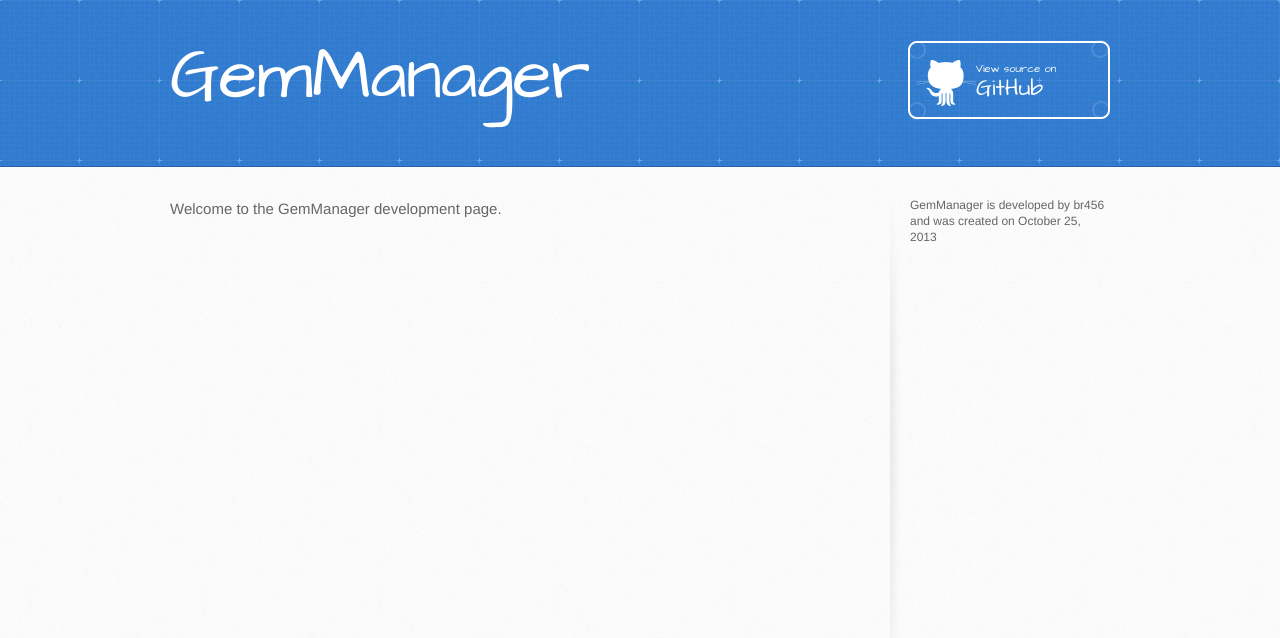
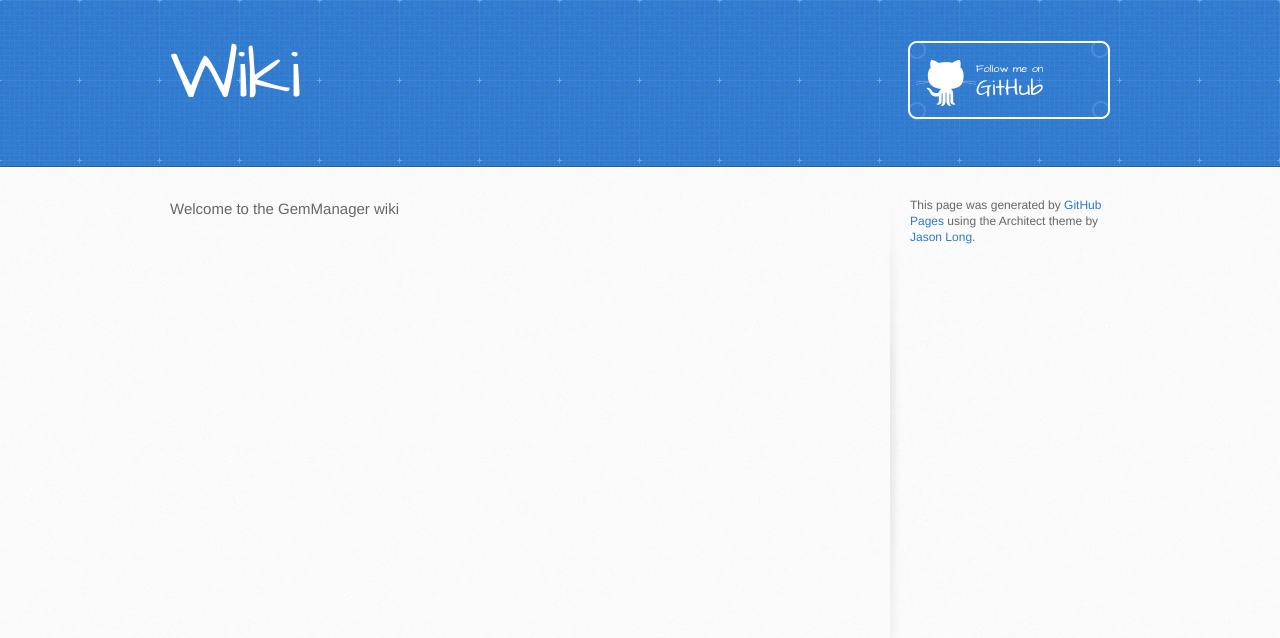
Before and after one commit to br456/br456.github.io, a plain HTML site: page index.html in a window 1280 px wide. Drawn offline with Linux system fonts and the light colour scheme.

Commit message:
Replace master branch with page content via GitHub

```diff
--- a/index.html
+++ b/index.html
@@ -13,28 +13,28 @@
     <script src="//html5shiv.googlecode.com/svn/trunk/html5.js"></script>
     <![endif]-->
 
-    <title>GemManager by br456</title>
+    <title>Wiki by br456</title>
   </head>
 
   <body>
     <header>
       <div class="inner">
-        <h1>GemManager</h1>
+        <h1>Wiki</h1>
         <h2></h2>
-        <a href="https://github.com/br456/GemManager" class="button"><small>View source on</small>GitHub</a>
+        <a href="https://github.com/br456" class="button"><small>Follow me on</small>GitHub</a>
       </div>
     </header>
 
     <div id="content-wrapper">
       <div class="inner clearfix">
         <section id="main-content">
-          <p>Welcome to the GemManager development page. </p>
+          <p>Welcome to the GemManager wiki</p>
         </section>
 
         <aside id="sidebar">
 
 
-          <p>GemManager is developed by br456 and was created on October 25, 2013</p>
+          <p>This page was generated by <a href="https://pages.github.com">GitHub Pages</a> using the Architect theme by <a href="https://twitter.com/jasonlong">Jason Long</a>.</p>
         </aside>
       </div>
     </div>
--- a/params.json
+++ b/params.json
@@ -1 +1 @@
-{"name":"GemManager","tagline":"","body":"Welcome to the GemManager development page. ","google":"","note":"Don't delete this file! It's used internally to help with page regeneration."}
+{"name":"Wiki","tagline":"","body":"Welcome to the GemManager wiki","google":"","note":"Don't delete this file! It's used internally to help with page regeneration."}
```
